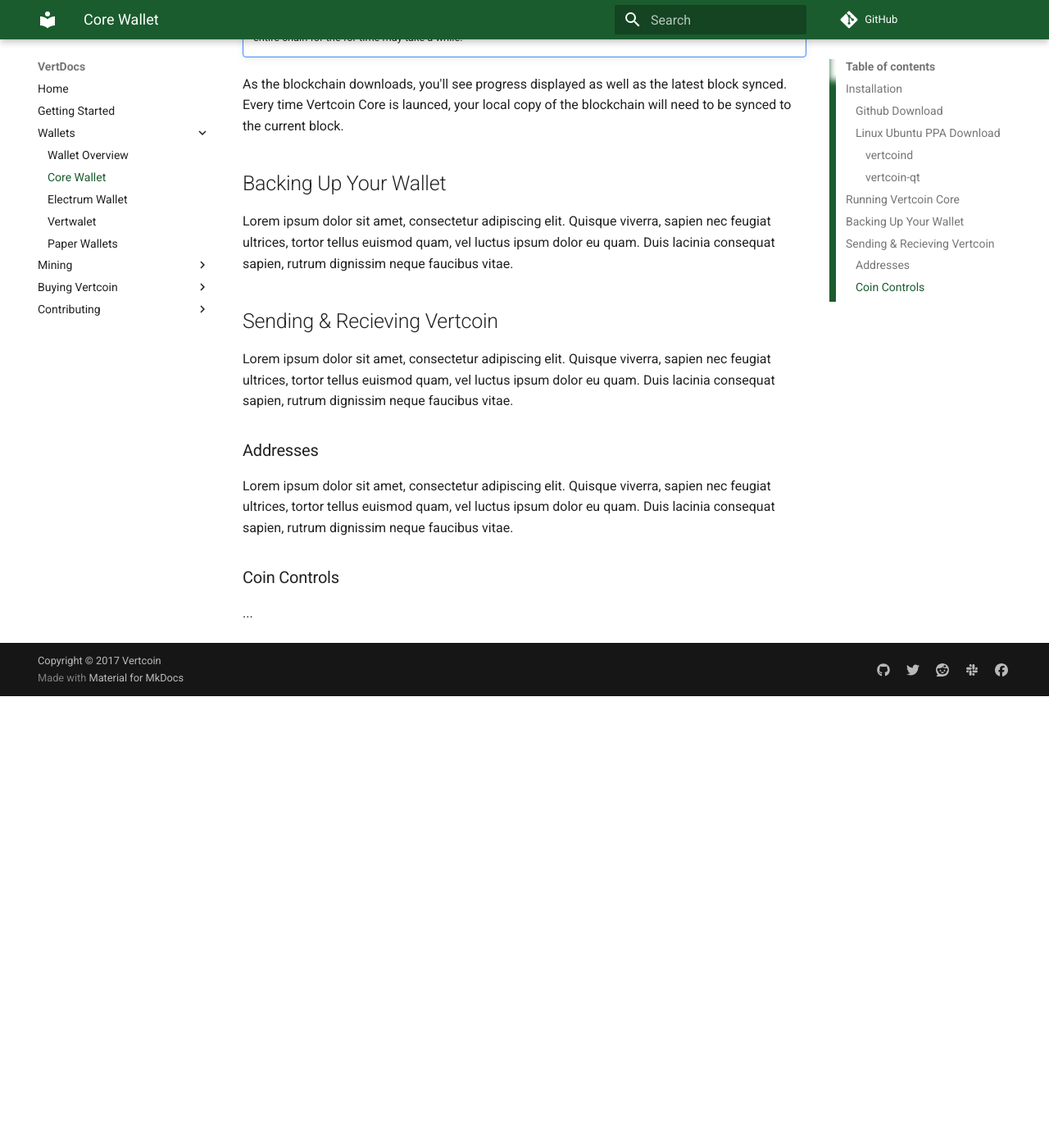
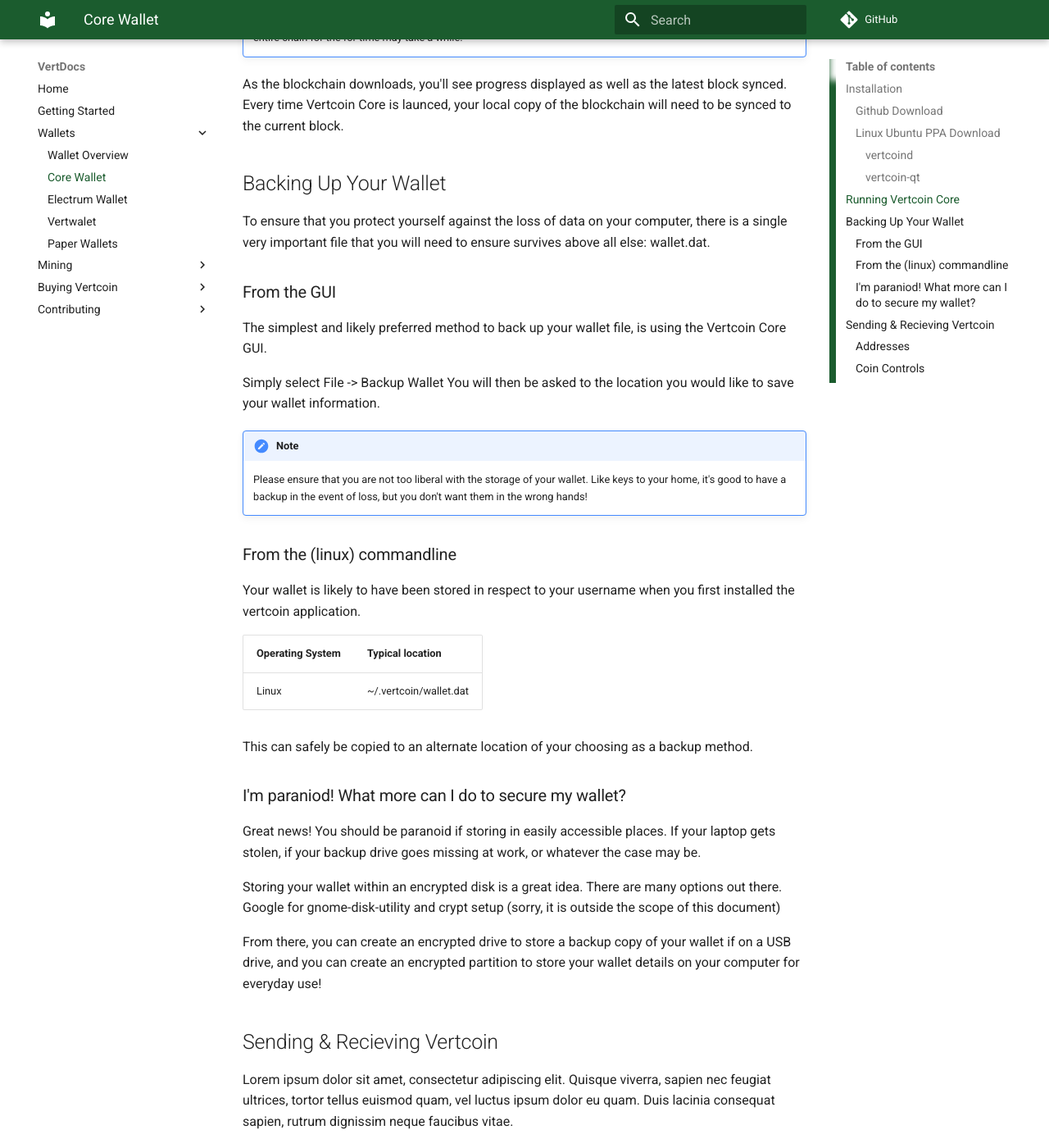
Before and after one commit to vertcoin-project/VertDocs, an MkDocs documentation site: the page built from docs/Wallets/Core-Wallet.md, in a window 1280 px wide and 1400 px high, scrolled down 1705 px. Shown: the whole window at 82% size. Built offline with MkDocs 1.6.1 and Material for MkDocs 9.7.7, drawn with Linux system fonts in a browser that asks for light colours; comment, search, counter and statistics services are not loaded; old or Windows-style settings are respelled for this version of MkDocs; before the commit the page ends 2554 px from its top, so only the background shows below that.

Commit message:
Added basic info for the Core wallet

```diff
--- a/docs/Wallets/Core-Wallet.md
+++ b/docs/Wallets/Core-Wallet.md
@@ -81,8 +81,34 @@
 
 
 ## Backing Up Your Wallet
+To ensure that you protect yourself against the loss of data on your computer, there is a single very important file that you will need to ensure survives above all else: wallet.dat.
 
-Lorem ipsum dolor sit amet, consectetur adipiscing elit. Quisque viverra, sapien nec feugiat ultrices, tortor tellus euismod quam, vel luctus ipsum dolor eu quam. Duis lacinia consequat sapien, rutrum dignissim neque faucibus vitae.
+### From the GUI
+The simplest and likely preferred method to back up your wallet file, is using the Vertcoin Core GUI.
+
+Simply select File -> Backup Wallet
+You will then be asked to the location you would like to save your wallet information.
+
+!!!caution "Note"
+    Please ensure that you are not too liberal with the storage of your wallet. Like keys to your home, it's good to have a backup in the event of loss, but you don't want them in the wrong hands!
+
+
+### From the (linux) commandline
+Your wallet is likely to have been stored in respect to your username when you first installed the vertcoin application.
+
+| Operating System  | Typical location                                            |
+|-------------------|-------------------------------------------------------------|
+| Linux             | ~/.vertcoin/wallet.dat                                      |
+
+This can safely be copied to an alternate location of your choosing as a backup method.
+
+### I'm paraniod! What more can I do to secure my wallet?
+Great news! You should be paranoid if storing in easily accessible places. If your laptop gets stolen, if your backup drive goes missing at work, or whatever the case may be.
+
+Storing your wallet within an encrypted disk is a great idea. There are many options out there. Google for gnome-disk-utility and crypt setup (sorry, it is outside the scope of this document)
+
+From there, you can create an encrypted drive to store a backup copy of your wallet if on a USB drive, and you can create an encrypted partition to store your wallet details on your computer for everyday use!
+
 
 ## Sending & Recieving Vertcoin
 Lorem ipsum dolor sit amet, consectetur adipiscing elit. Quisque viverra, sapien nec feugiat ultrices, tortor tellus euismod quam, vel luctus ipsum dolor eu quam. Duis lacinia consequat sapien, rutrum dignissim neque faucibus vitae.
```
